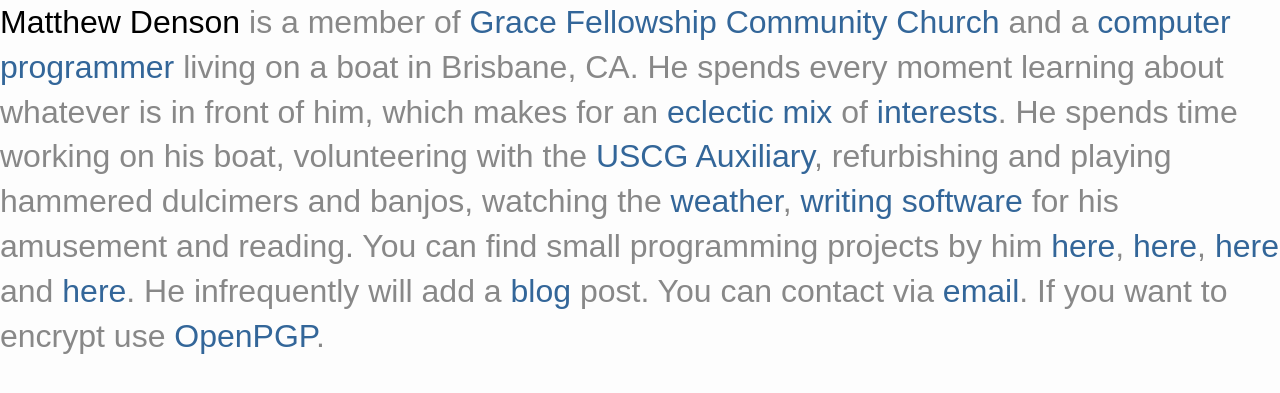
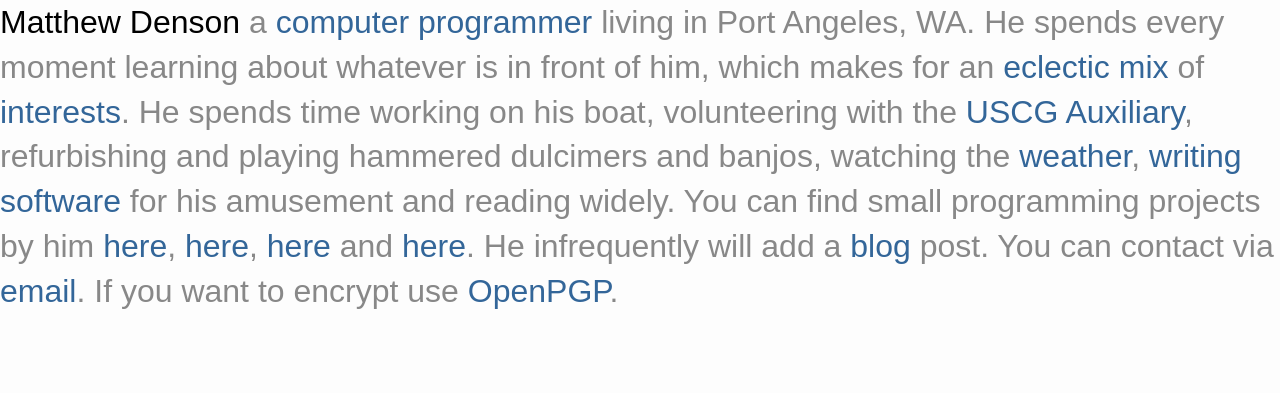
Before and after one commit to mdenson-dayspring/mdenson-dayspring.github.io, a Jekyll site: the page built from index.html, in a window 1280 px wide. Shown: the top 393 px of the page. Built offline with Jekyll 4.4.1, drawn with Linux system fonts in a browser that asks for light colours.

Commit message:
updates to the index after move to WA.

```diff
--- a/index.html
+++ b/index.html
@@ -4,16 +4,15 @@
 ---
   <div>
     <p class="main">
-      <span class="title">Matthew Denson</span> is a member of
-      <a href="http://gfccsf.org/gfcc_when.htm">Grace Fellowship Community Church</a> and a
-      <a href="http://www.dayspring-tech.com">computer programmer</a> living on a boat in Brisbane, CA. He spends every moment learning about whatever
+      <span class="title">Matthew Denson</span> a
+      <a href="http://www.dayspring-tech.com">computer programmer</a> living in Port Angeles, WA. He spends every moment learning about whatever
       is in front of him, which makes for an
-      <a href="http://www.morsetelegraphclub.org/">eclectic</a>
+      <a href="https://www.popularwoodworking.com/">eclectic</a>
       <a href="http://gregg.angelfishy.net/index.shtml">mix</a> of
       <a href="https://spyc.clubexpress.com/content.aspx?page_id=22&club_id=292277&module_id=90313&sl=950989230">interests</a>. He spends time working on his boat, volunteering with the
-      <a href="http://wow.uscgaux.info/content.php?unit=113">USCG Auxiliary</a>, refurbishing and playing hammered dulcimers and banjos, watching the
-      <a href="https://www.wunderground.com/weather/us/ca/brisbane/KCABRISB7">weather</a>,
-      <a href="/programming/">writing software</a> for his amusement and reading. You can find small programming projects by him
+      <a href="http://wow.uscgaux.info/content.php?unit=130">USCG Auxiliary</a>, refurbishing and playing hammered dulcimers and banjos, watching the
+      <a href="https://www.wunderground.com/weather/us/wa/port-angeles/KWAPORTA51">weather</a>,
+      <a href="/programming/">writing software</a> for his amusement and reading widely. You can find small programming projects by him
       <a href="http://bitbucket.org/mdenson-dayspring">here</a>,
       <a href="https://github.com/mdenson-dayspring">here</a>,
       <a href="https://gist.github.com/ae6up">here</a> and
```
